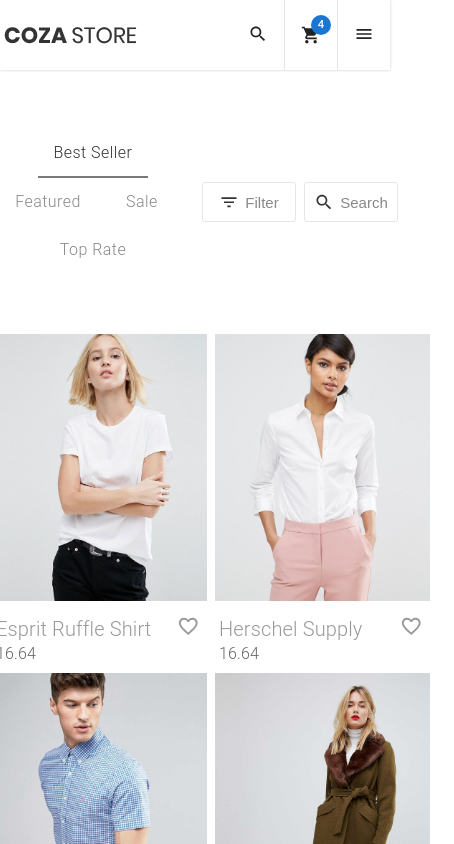
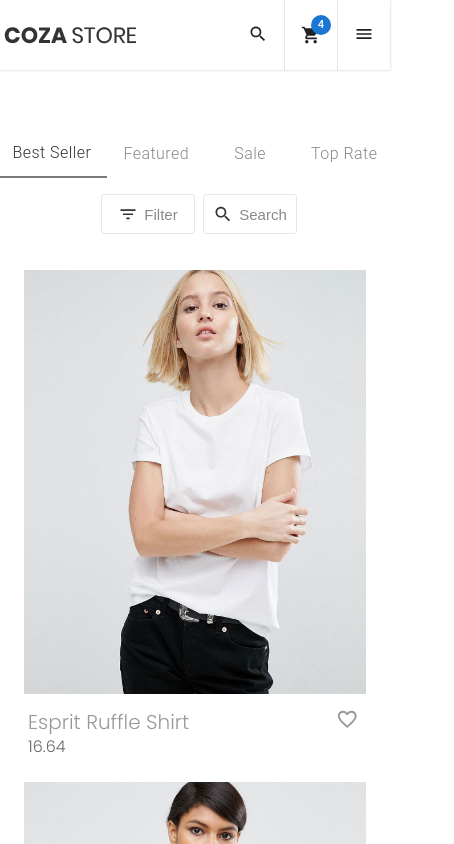
Before and after one commit to hnton2/MERN_CozaStore, a React (Create React App) app in the folder client/: page /category in a window 390 px wide. Shown: the top 844 px of the page, 454 px wide, since content can reach past the window. Built offline with nearby package versions, Linux system fonts and the light colour scheme.

Commit message:
fix responsive

```diff
--- a/client/src/components/Footer/Footer.scss
+++ b/client/src/components/Footer/Footer.scss
@@ -43,6 +43,7 @@ footer {
 
             @include mobile {
                 font-size: 15px;
+                text-align: center;
             }
         }
 
--- a/client/src/components/ProductCard/ProductCard.scss
+++ b/client/src/components/ProductCard/ProductCard.scss
@@ -1,6 +1,11 @@
 @import "../../variables";
 
 .product-card {
+    @include mobile {
+        padding: 0 32px;
+        margin-bottom: 16px;
+    }
+
     &__image {
         position: relative;
         max-width: 270px;
@@ -12,7 +17,7 @@
         }
 
         @include mobile {
-            max-width: 480px;
+            max-width: 100%;
         }
 
         & > img {
--- a/client/src/components/TabPanel/index.jsx
+++ b/client/src/components/TabPanel/index.jsx
@@ -1,4 +1,3 @@
-import { Box, Typography } from "@mui/material";
 import React from "react";
 
 function TabPanel(props) {
@@ -12,11 +11,7 @@ function TabPanel(props) {
             aria-labelledby={`simple-tab-${index}`}
             {...other}
         >
-            {value === index && (
-                <Box sx={{ p: 3 }}>
-                    <Typography>{children}</Typography>
-                </Box>
-            )}
+            {value === index && <div>{children}</div>}
         </div>
     );
 }
--- a/client/src/pages/Category/Category.scss
+++ b/client/src/pages/Category/Category.scss
@@ -12,12 +12,33 @@
         justify-content: space-between;
         padding-top: 36px;
         margin-bottom: 36px;
+
+        & .tabs {
+            align-items: center;
+            justify-content: flex-start;
+
+            @include tablet {
+                justify-content: center;
+            }
+
+            @include mobile {
+                justify-content: center;
+            }
+        }
     }
 
     &__options {
         display: flex;
         align-items: center;
-        justify-content: space-between;
+        justify-content: flex-end;
+
+        @include tablet {
+            justify-content: center;
+        }
+
+        @include mobile {
+            justify-content: center;
+        }
 
         &-btn {
             margin-left: 8px;
@@ -200,11 +221,6 @@
         }
     }
 
-    &__content {
-        margin-left: -24px;
-        margin-right: -56px;
-    }
-
     &__pagination {
         display: flex;
         align-items: center;
--- a/client/src/pages/Category/index.jsx
+++ b/client/src/pages/Category/index.jsx
@@ -1,4 +1,4 @@
-import { Chip, Container, Grid, Pagination, Tab, Tabs } from "@mui/material";
+import { Container, Grid, Pagination, Tab, Tabs } from "@mui/material";
 import React, { useState } from "react";
 import Footer from "../../components/Footer";
 import Header from "../../components/Header";
@@ -78,9 +78,11 @@ function Category() {
         <>
             <Header />
             <div className="main">
-                <Container>
+                <Container fixed>
                     <div className="category">
                         <div className="category__header">
+                            <Grid container spacing={2}>
+                                <Grid item xs={12} sm={12} md={8}>
                                     <div className="tabs">
                                         <Tabs value={value} onChange={handleChange}>
                                             <Tab label="Best Seller" />
@@ -89,6 +91,8 @@ function Category() {
                                             <Tab label="Top Rate" />
                                         </Tabs>
                                     </div>
+                                </Grid>
+                                <Grid item xs={12} sm={12} md={4}>
                                     <div className="category__options">
                                         <button
                                             className={`category__options-btn ${filter ? "show-filter" : ""}`}
@@ -105,6 +109,8 @@ function Category() {
                                             <span>Search</span>
                                         </button>
                                     </div>
+                                </Grid>
+                            </Grid>
                         </div>
                         <div className={`category__search ${search ? "active" : ""}`}>
                             <form>
@@ -256,7 +262,7 @@ function Category() {
                                 <TabPanel value={value} index={0}>
                                     <Grid container spacing={1}>
                                         {dataTab1.map((item, index) => (
-                                            <Grid item xs={6} sm={6} md={3} key={index + 1}>
+                                            <Grid item xs={12} sm={6} md={3} key={index + 1}>
                                                 <ProductCard name={item.name} price={item.price} image={item.image} />
                                             </Grid>
                                         ))}
```
Lines whose indentation alone changed are shown as unchanged.
